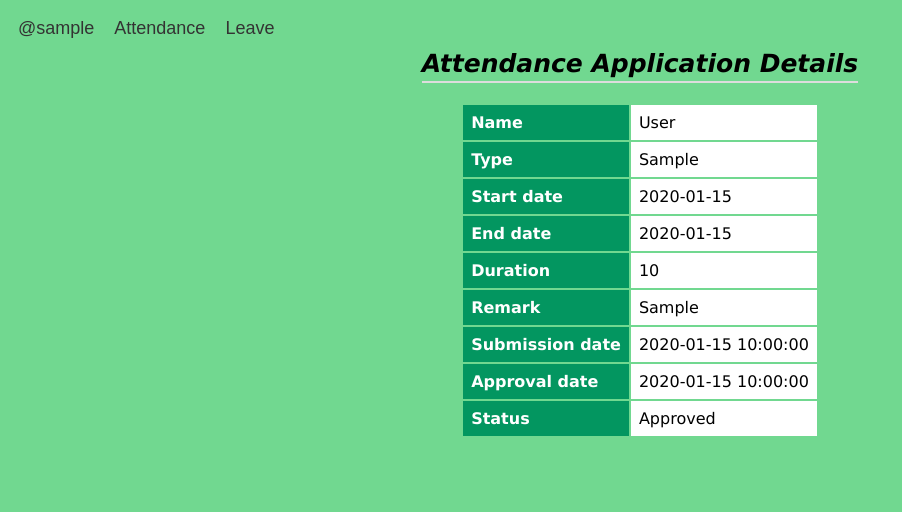
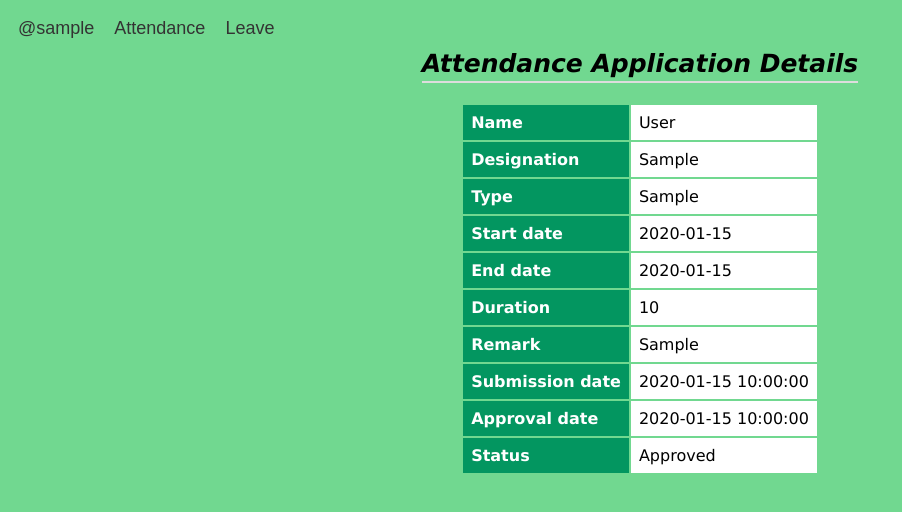
Before and after one commit to saifuldipak/attendance, a Flask app: page /attendance/application/details/1 in a window 1280 px wide. Shown: the top 512 px of the page, without its empty margins (0-902 px from the left). Run offline with Flask 2, Linux system fonts and the light colour scheme; the visitor is signed in with stand-in values (Sample User, id 1); tables that the repository leaves empty hold one stand-in row (values such as "Sample post"); some libraries are stand-ins or nearby versions.

Commit message:
Fix: show 'Designation' in leave & attendance application details

```diff
--- a/src/attendance/templates/data.html
+++ b/src/attendance/templates/data.html
@@ -115,6 +115,10 @@
                         <td class="data-right">{{ details['employee']['fullname'] }}</td>
                     </tr>
                     <tr>
+                        <td class="data-left">Designation</td>
+                        <td class="data-right">{{ details['employee']['designation'] }}</td>
+                    </tr>
+                    <tr>
                         <td class="data-left">Type</td>
                         <td class="data-right">{{ details['type'] }}</td>
                     </tr>
@@ -225,6 +229,10 @@
                     <tr>
                         <td class="data-left">Name</td>
                         <td class="data-right">{{ details['employee']['fullname'] }}</td>
+                    </tr>
+                    <tr>
+                        <td class="data-left">Designation</td>
+                        <td class="data-right">{{ details['employee']['designation'] }}</td>
                     </tr>
                     <tr>
                         <td class="data-left">Type</td>
```
